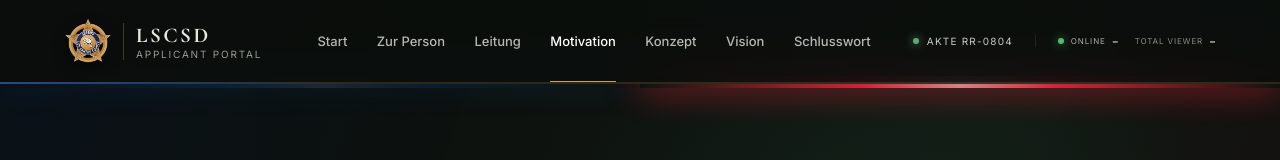
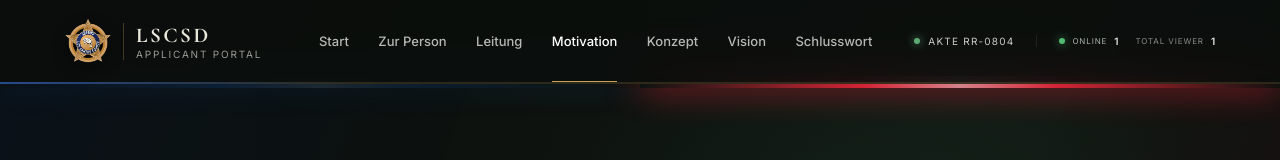
Before and after one commit to justinhelbig96-web/lscsd, a React (Vite) app: page / in a window 1280 px wide. Shown: the top 160 px of the page. Built offline with nearby package versions, Linux system fonts and the light colour scheme; no server answers.

Commit message:
Zeige Zahlen als Besucher-Fallback

```diff
--- a/src/App.tsx
+++ b/src/App.tsx
@@ -87,7 +87,7 @@ function App() {
   const [menuOpen, setMenuOpen] = useState(false);
   const [scrollProgress, setScrollProgress] = useState(0);
   const [activeSection, setActiveSection] = useState("start");
-  const [viewerStats, setViewerStats] = useState<{ online: number | null; total: number | null }>({ online: null, total: null });
+  const [viewerStats, setViewerStats] = useState({ online: 1, total: 1 });
 
   useEffect(() => {
     const nodes = document.querySelectorAll<HTMLElement>("[data-reveal]");
@@ -170,8 +170,8 @@ function App() {
         </nav>
         <div className="case-chip"><span /> Akte RR-0804</div>
         <div className="viewer-stats" aria-label="Besucherstatistik">
-          <span className="online-stat"><i /> Online <strong>{viewerStats.online ?? "–"}</strong></span>
-          <span>Total Viewer <strong>{viewerStats.total ?? "–"}</strong></span>
+          <span className="online-stat"><i /> Online <strong>{viewerStats.online}</strong></span>
+          <span>Total Viewer <strong>{viewerStats.total}</strong></span>
         </div>
       </header>
 
```
